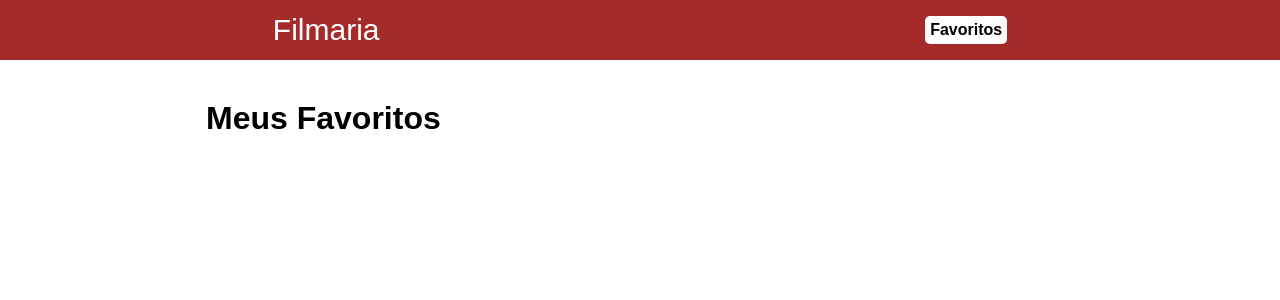
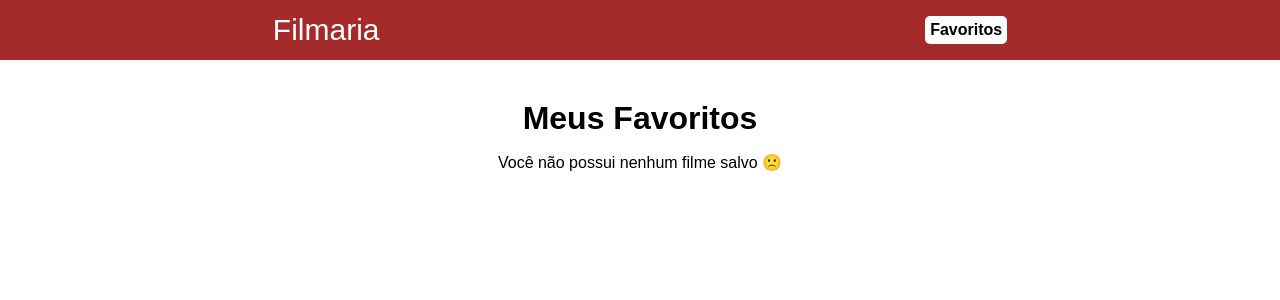
Before and after one commit to MarcosVel/Filmaria, a React (Create React App) app: page /favoritos in a window 1280 px wide. Shown: the top 300 px of the page. Built offline with nearby package versions, Linux system fonts and the light colour scheme.

Commit message:
mensagem nenhum filme favoritado

```diff
--- a/src/pages/Favoritos/index.js
+++ b/src/pages/Favoritos/index.js
@@ -26,6 +26,8 @@ export default function Favoritos() {
     <div className="filmes-favoritos">
       <h1>Meus Favoritos</h1>
 
+      { filmes.length === 0 && <span>Você não possui nenhum filme salvo 🙁</span> }
+
       <ul>
         { filmes.map((item) => (
           <li key={ item.id }>
--- a/src/pages/Favoritos/styles.css
+++ b/src/pages/Favoritos/styles.css
@@ -6,6 +6,13 @@
 
 .filmes-favoritos h1 {
   margin-bottom: 16px;
+  padding: 0 16px;
+  text-align: center;
+}
+
+.filmes-favoritos span {
+  display: block;
+  text-align: center;
   padding: 0 16px;
 }
 
```
